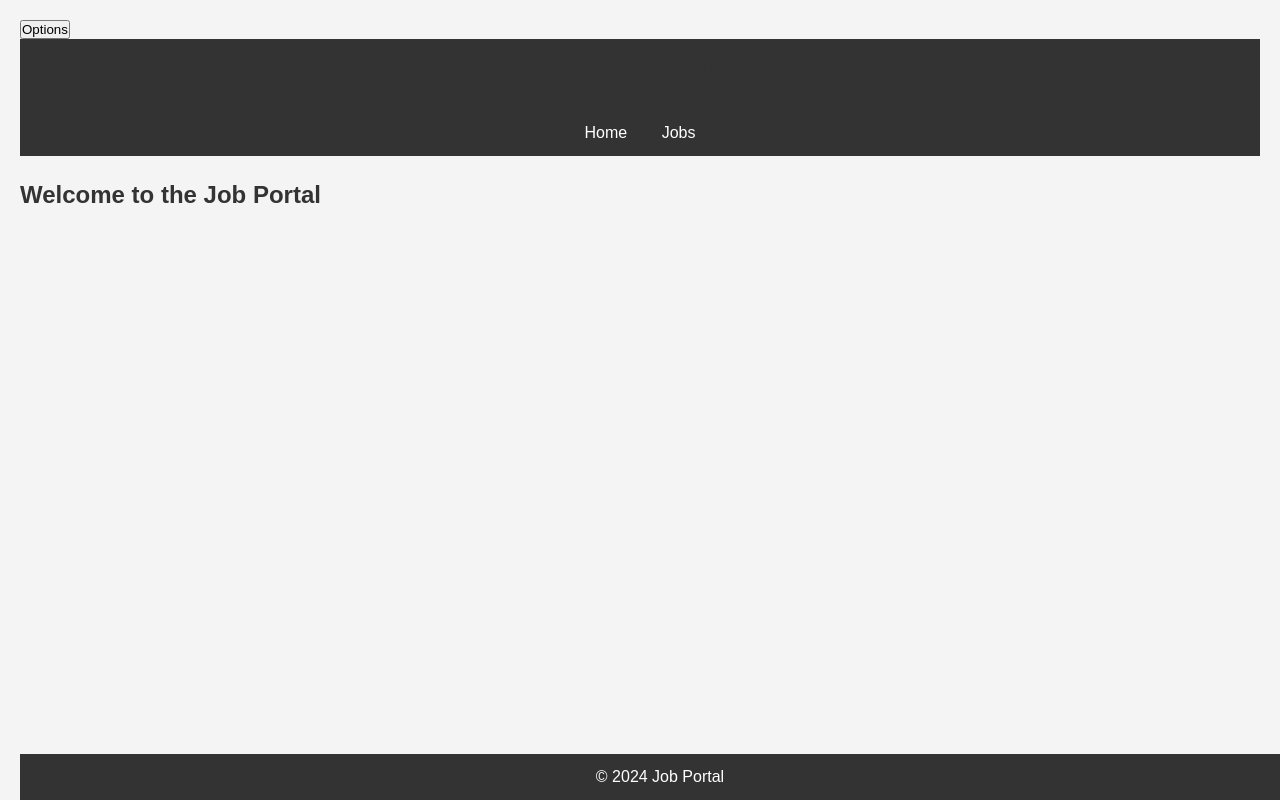
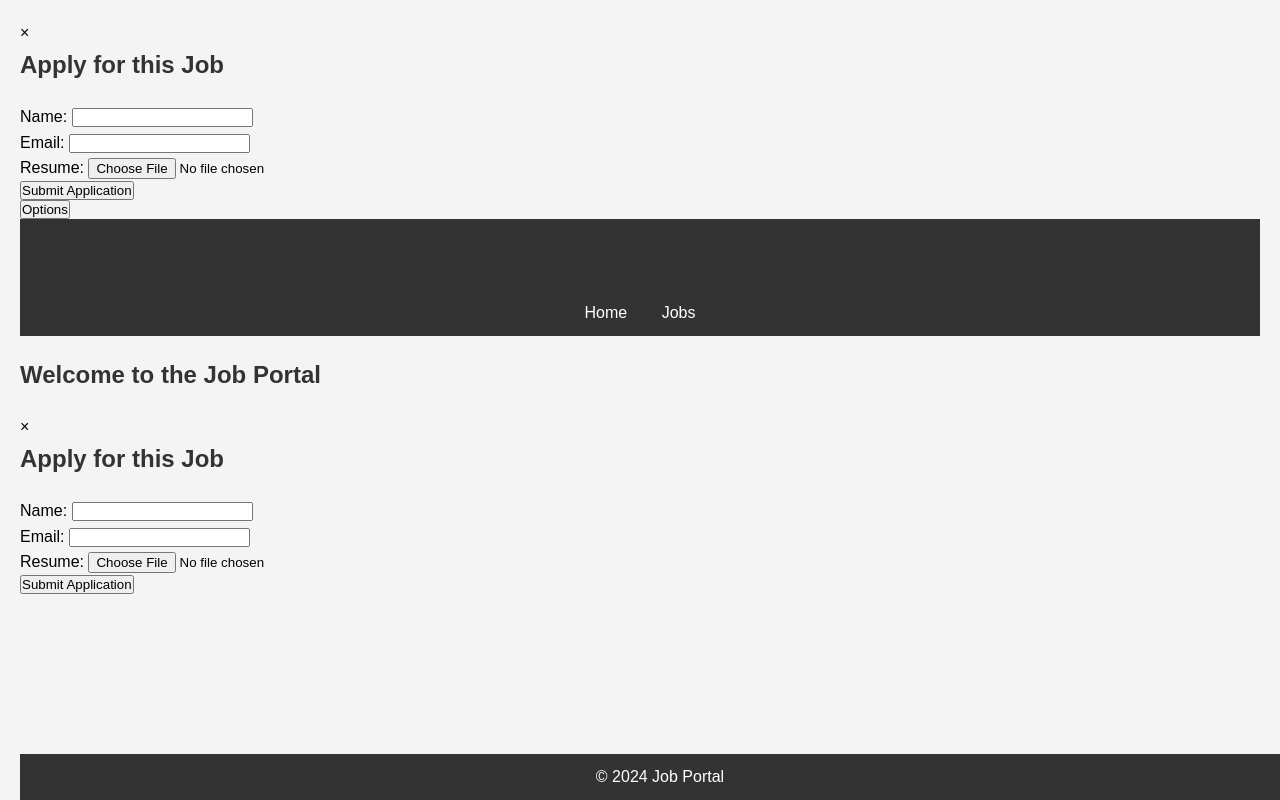
Before and after one commit to FEJOcoder/jobportal, a plain HTML site: page index.html in a window 1280 px wide. Drawn offline with Linux system fonts and the light colour scheme.

Commit message:
Added modal structure to index.html

```diff
--- a/index.html
+++ b/index.html
@@ -1,3 +1,18 @@
+<div class="modal">
+    <div class="modal-content">
+        <span class="modal-close">&times;</span>
+        <h2>Apply for this Job</h2>
+        <form>
+            <label for="name">Name:</label>
+            <input type="text" id="name" name="name" required><br>
+            <label for="email">Email:</label>
+            <input type="email" id="email" name="email" required><br>
+            <label for="resume">Resume:</label>
+            <input type="file" id="resume" name="resume" required><br>
+            <button type="submit">Submit Application</button>
+        </form>
+    </div>
+</div>
 <div class="dropdown">
     <button class="dropdown-trigger">Options</button>
     <div class="dropdown-menu">
@@ -31,3 +46,18 @@
     <script src="js/app.js"></script>
 </body>
 </html>
+<div class="modal">
+    <div class="modal-content">
+        <span class="modal-close">&times;</span>
+        <h2>Apply for this Job</h2>
+        <form>
+            <label for="name">Name:</label>
+            <input type="text" id="name" name="name" required><br>
+            <label for="email">Email:</label>
+            <input type="email" id="email" name="email" required><br>
+            <label for="resume">Resume:</label>
+            <input type="file" id="resume" name="resume" required><br>
+            <button type="submit">Submit Application</button>
+        </form>
+    </div>
+</div>
```
